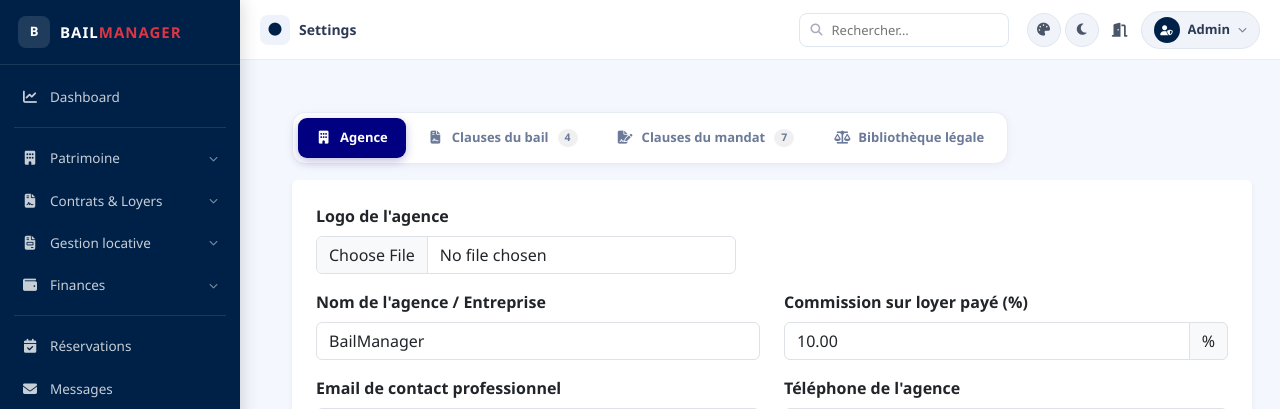
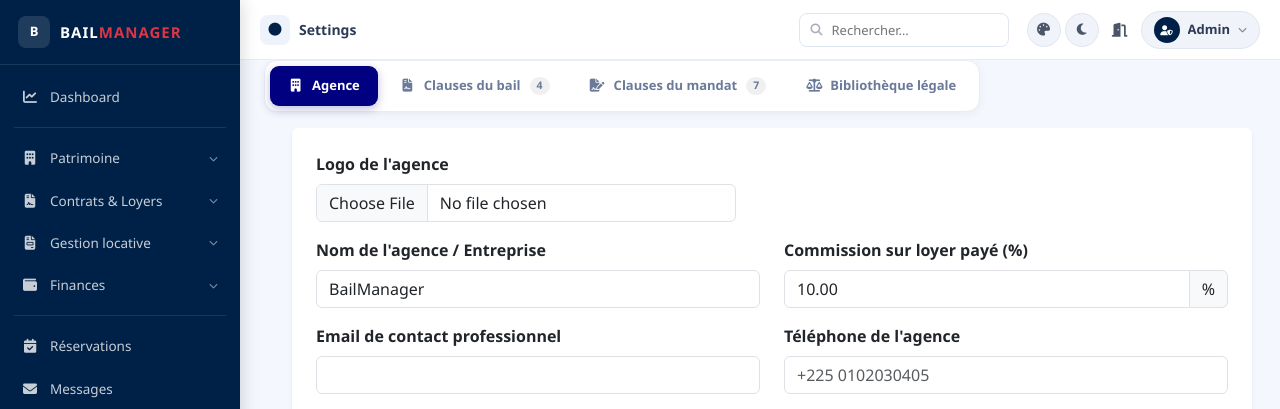
Before and after one commit to Josselin225/bail_manager, a PHP site: page /pages/settings.php in a window 1280 px wide. Shown: the top 409 px of the page. Run offline with PHP 8.4, Linux system fonts and the light colour scheme; the visitor is signed in with stand-in values (Sample User, id 1); data comes from the database, SQL or seed files in the repository; data that the repository does not hold is empty.

Commit message:
Supprime l'espace entre la topbar et la barre d'onglets sur Parametres
Le padding-top herite de .main-content (28px) n'etait pas neutralise pour
cette page ; reutilise le hook .top-fixed deja utilise ailleurs pour ca,
et met le padding-top local de la barre d'onglets a 0.

Co-Authored-By: Claude Sonnet 5 <noreply@anthropic.com>

```diff
--- a/pages/settings.php
+++ b/pages/settings.php
@@ -101,7 +101,7 @@ if ($_SERVER['REQUEST_METHOD'] === 'POST') {
         :root { --marine: #000080; }
 
         .main-content { background:#f4f7fe; height:calc(100vh - var(--tb-h, 60px)); display:flex; flex-direction:column; overflow:hidden; }
-        .settings-top { padding:24px 28px 16px; flex-shrink:0; }
+        .settings-top { padding:0 28px 16px; flex-shrink:0; }
         .settings-scroll { flex:1; overflow-y:auto; padding:0 28px 28px; }
 
         /* ── Barre d'onglets ─────────────────────────────────────────── */
@@ -287,7 +287,7 @@ if ($_SERVER['REQUEST_METHOD'] === 'POST') {
 </div>
 
 <div class="main-content">
-<div class="settings-top">
+<div class="settings-top top-fixed">
     <div class="settings-tabs" role="tablist">
         <button class="settings-tab active" data-bs-toggle="tab" data-bs-target="#tabAgence" type="button" role="tab" aria-selected="true">
             <i class="fa fa-building"></i>Agence
```
